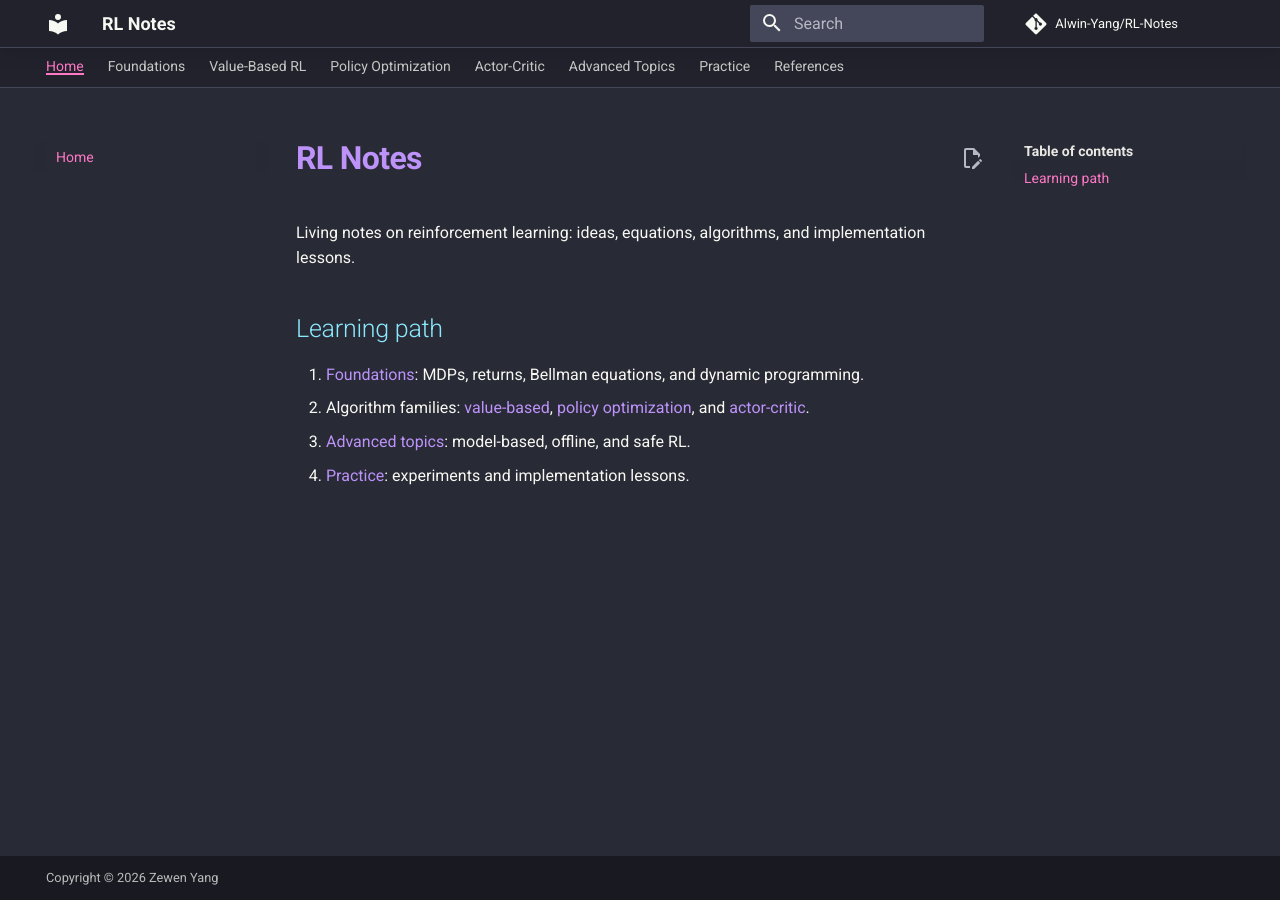
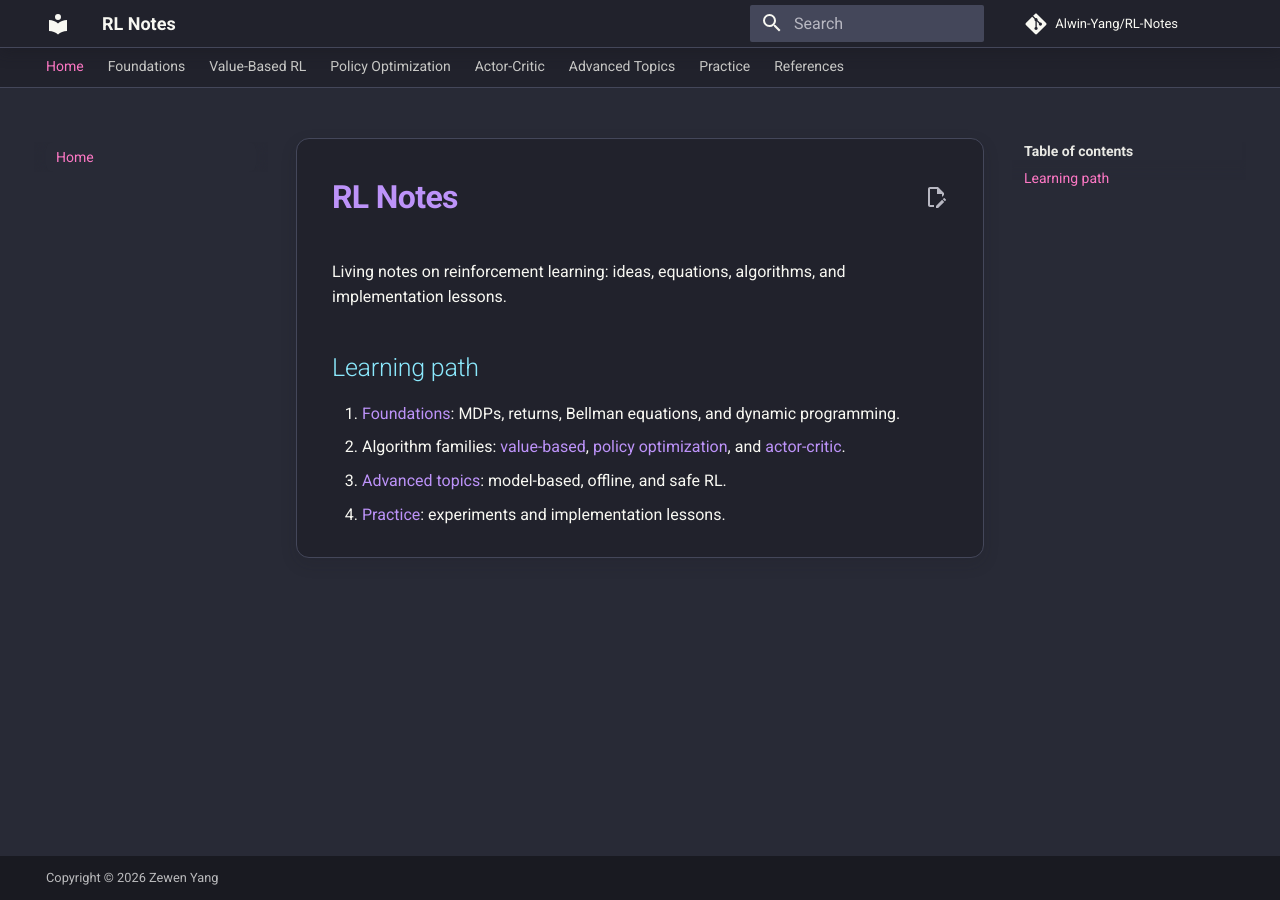
Before and after one commit to Alwin-Yang/RL-Notes, an MkDocs documentation site: the page built from docs/index.md, in a window 1280 px wide. Built offline with MkDocs 1.6.1 and Material for MkDocs 9.7.7, drawn with Linux system fonts in a browser that asks for light colours; comment, search, counter and statistics services are not loaded.

Commit message:
refactor styles for improved layout and responsiveness in content area

```diff
--- a/docs/stylesheets/extra.css
+++ b/docs/stylesheets/extra.css
@@ -154,7 +154,6 @@
 .md-tabs__link:hover,
 .md-tabs__link:focus,
 .md-tabs__item--active > .md-tabs__link {
-  box-shadow: inset 0 -2px 0 #ff79c6;
   opacity: 1;
 }
 
@@ -213,3 +212,14 @@
   box-shadow: 0 .35rem .8rem #191a213d;
   line-height: 1.65;
 }
+
+@media screen and (min-width: 60em) {
+  .md-content__inner {
+    background: #21222c;
+    border: 1px solid #44475a;
+    border-radius: .65rem;
+    box-shadow: 0 .3rem .8rem #191a2126;
+    margin-top: 1rem;
+    padding: 1.5rem 1.75rem;
+  }
+}
```
